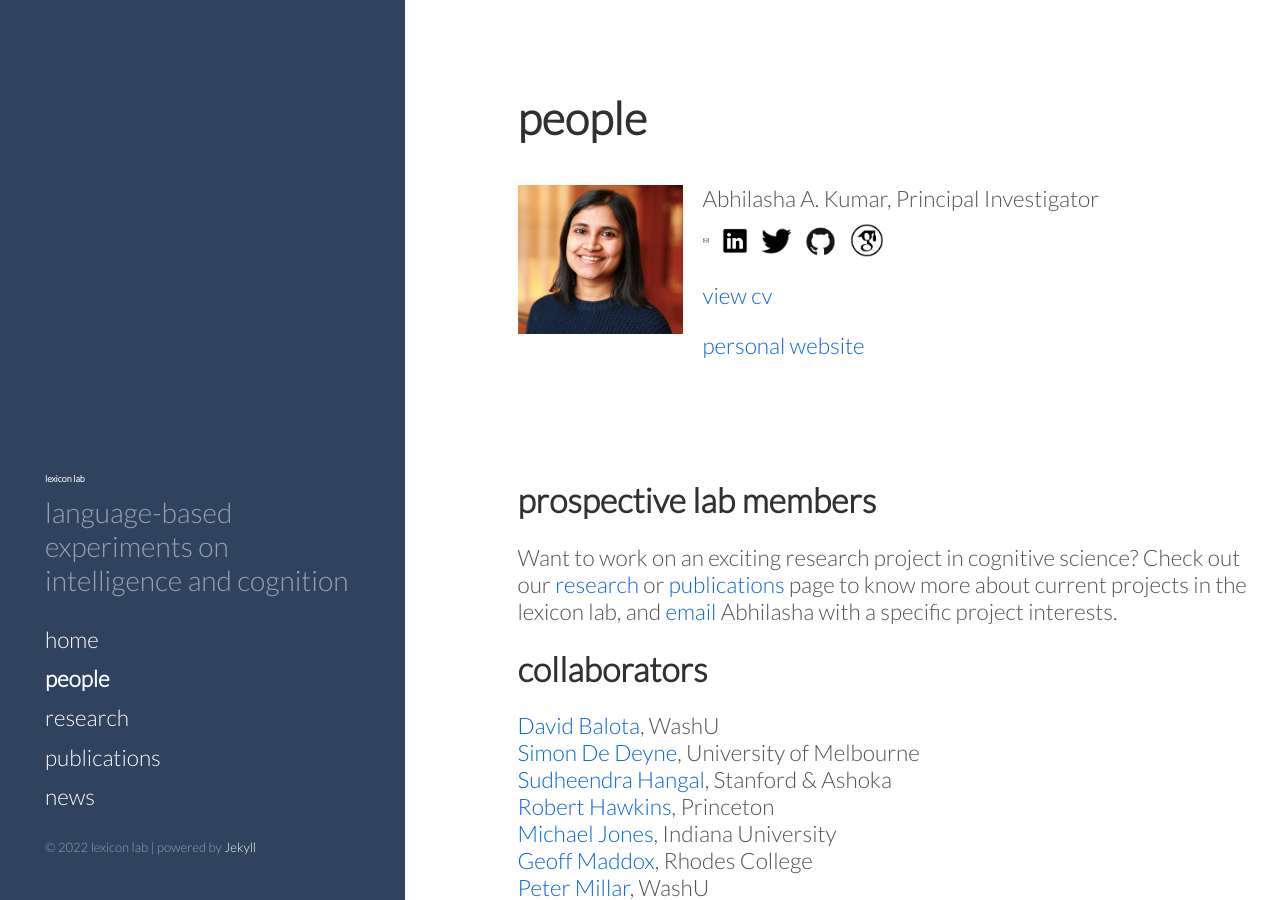
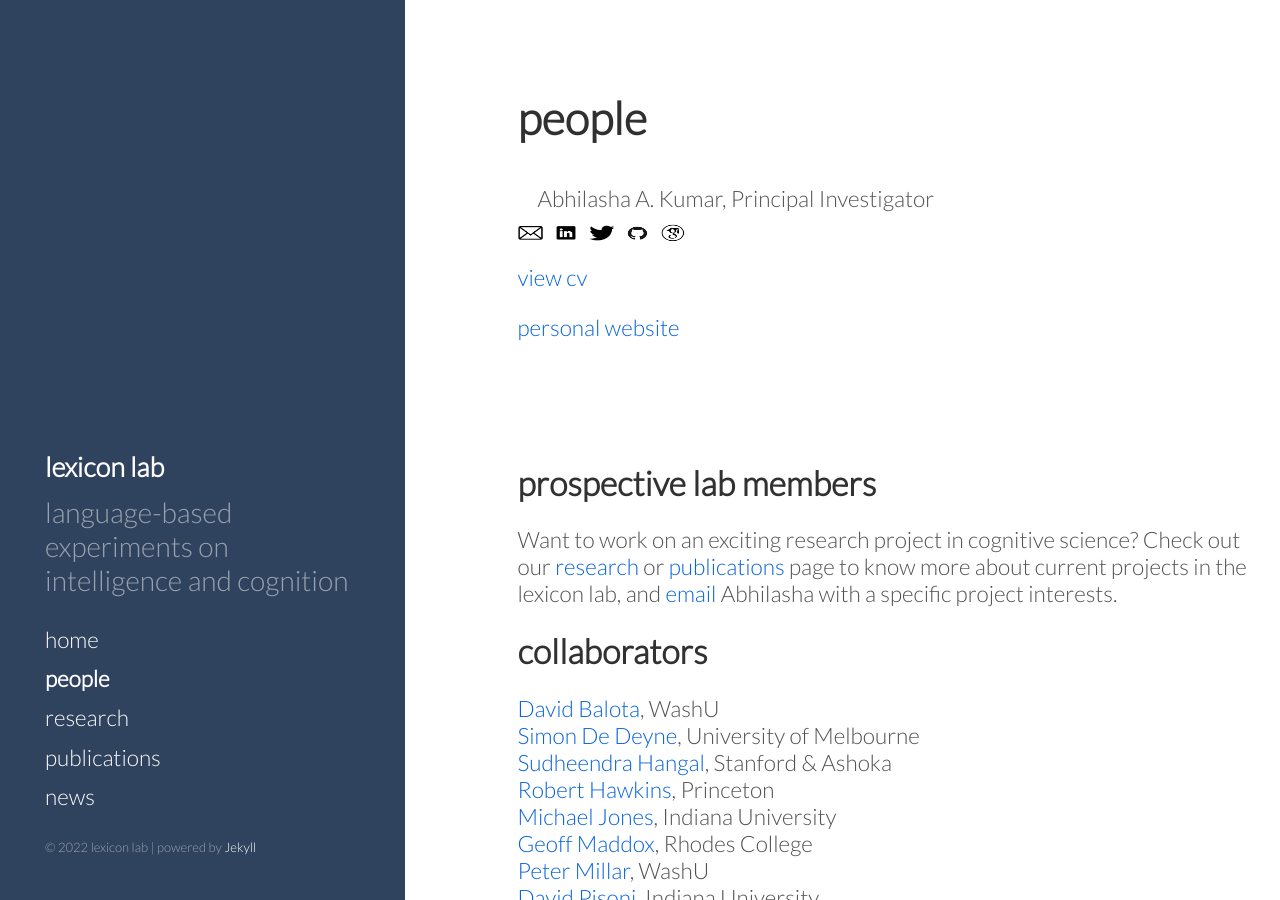
Before and after one commit to thelexiconlab/thelexiconlab.github.io, a Jekyll site: the page built from people.html, in a window 1280 px wide and 900 px high. Built offline with Jekyll 4.4.1, drawn with Linux system fonts in a browser that asks for light colours; Markdown is read by kramdown in place of the engine named in the settings.

Commit message:
changed sizes

```diff
--- a/people.html
+++ b/people.html
@@ -11,7 +11,7 @@ order: 2
 </head>
 <br>
 Abhilasha A. Kumar, Principal Investigator
-<img style="padding-right: 20px;width: 25%; height: 25%" src="/images/team/kumar.png" align = "left"/><p><a href=mailto:kumaraa@iu.edu target="_blank"><img src ="/images/icons/email.png" alt="shared icon" style="width:0.5vw;height:0.5vh;margin: 10px 10px 0px 0px;"></a><a href=https://www.linkedin.com/in/abhilasha-kumar/ target="_blank"><img src ="/images/icons/linkedin.png" alt="shared icon" style="width:32px;height:32px;margin: 10px 10px 0px 0px;"></a><a href=https://twitter.com/abhilashaakumar target="_blank"><img src ="/images/icons/twitter.png" alt="shared icon" style="width:30px;height:30px;margin: 10px 10px 0px 0px;"></a><a href=https://github.com/abhilasha-kumar/ target="_blank"><img src ="/images/icons/git.png" alt="shared icon" style="width:38px;height:38px;margin: 10px 10px 0px 0px;"></a><a href=https://scholar.google.com/citations?user=wPMyJYsAAAAJ&hl=en target="_blank"><img src ="/images/icons/scholar.png" alt="shared icon" style="width:35px;height:35px;margin: 10px 10px 0px 0px;"></a></p>
+<img style="padding-right: 20px;width: 1vw; height: 1vh" src="/images/team/kumar.png" align = "left"/><p><a href=mailto:kumaraa@iu.edu target="_blank"><img src ="/images/icons/email.png" alt="shared icon" style="width:2vw;height:2vh;margin: 10px 10px 0px 0px;"></a><a href=https://www.linkedin.com/in/abhilasha-kumar/ target="_blank"><img src ="/images/icons/linkedin.png" alt="shared icon" style="width:2vw;height:2vh;margin: 10px 10px 0px 0px;"></a><a href=https://twitter.com/abhilashaakumar target="_blank"><img src ="/images/icons/twitter.png" alt="shared icon" style="width:2vw;height:2vh;margin: 10px 10px 0px 0px;"></a><a href=https://github.com/abhilasha-kumar/ target="_blank"><img src ="/images/icons/git.png" alt="shared icon" style="width:2vw;height:2vh;margin: 10px 10px 0px 0px;"></a><a href=https://scholar.google.com/citations?user=wPMyJYsAAAAJ&hl=en target="_blank"><img src ="/images/icons/scholar.png" alt="shared icon" style="width:2vw;height:2vh;margin: 10px 10px 0px 0px;"></a></p>
 <a href="/Kumar_CV.pdf" target="_blank">view cv</a><p>  </p>
 <a href="http://abhilashak.weebly.com" target="_blank">personal website</a>
 
--- a/public/css/hyde.css
+++ b/public/css/hyde.css
@@ -80,7 +80,7 @@ html {
   color: rgb(255, 255, 255);
   margin-top: 0;
   font-family: "Lato", sans-serif;
-  font-size: 1vh;
+  font-size: 3vh;
 }
 
 /* Sidebar nav */
```
